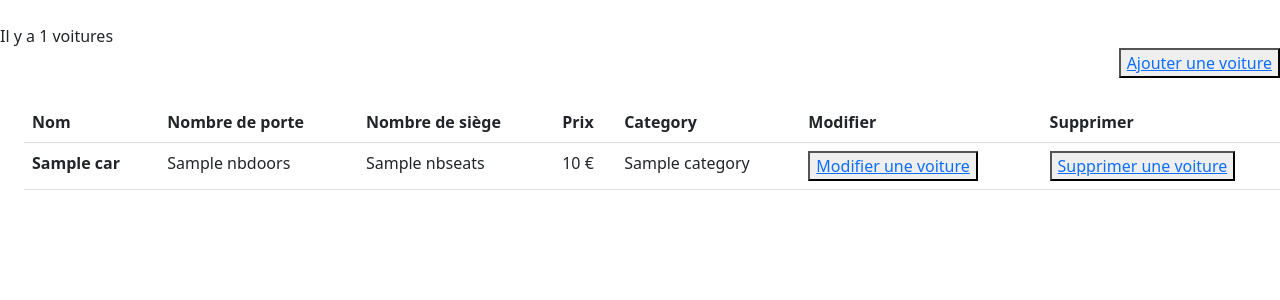
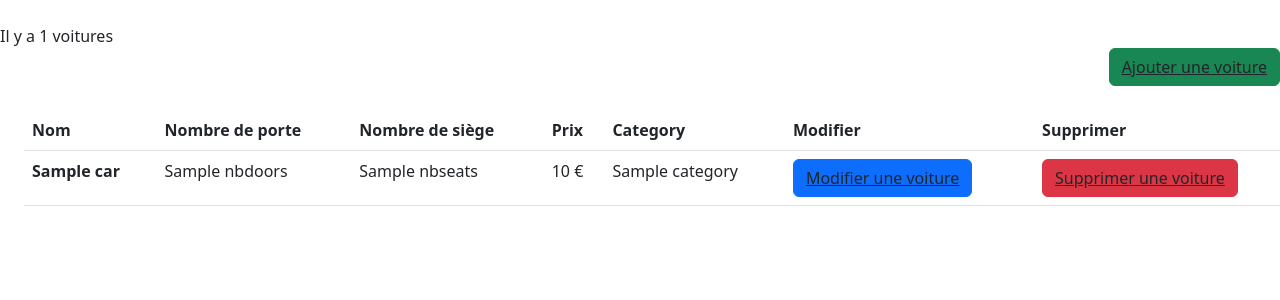
Before and after one commit to fayssalmechmeche/MECHMECHE-Fayssal-Test-Skills4All, a Symfony app: template templates/car/crud.html.twig in a window 1280 px wide. Shown: the part 130-430 px from the top of the page. Run offline with Twig, Linux system fonts and the light colour scheme; the template is opened without the code that fills it: most values are stand-ins (such as "Sample title", 1, 10 or a date in 2020); form fields are guessed from the names that the template uses; some libraries are stand-ins or nearby versions.

Commit message:
Fast commit

```diff
--- a/templates/car/crud.html.twig
+++ b/templates/car/crud.html.twig
@@ -5,6 +5,7 @@
 
 {% block body %}
 	<nav class="navbar navbar-expand-lg navbar-light bg-light">
+
 		<a class="navbar-brand" href="{{ path('app_car') }}">Skills4All</a>
 		<button class="navbar-toggler" type="button" data-toggle="collapse" data-target="#navbarSupportedContent" aria-controls="navbarSupportedContent" aria-expanded="false" aria-label="Toggle navigation">
 			<span class="navbar-toggler-icon"></span>
@@ -40,8 +41,8 @@
 		voitures
 	</div>
 	<div class="d-flex justify-content-end">
-		<button>
-			<a href="{{ path('app_car_create') }}">Ajouter une voiture</a>
+		<button type="button" class="btn btn-success">
+			<a href="{{ path('app_car_create') }}" class="text-dark">Ajouter une voiture</a>
 		</button>
 	</div>
 	<table class="table m-4">
@@ -72,13 +73,13 @@
 
 					</td>
 					<td>
-						<button>
-							<a href="{{ path('app_car_update',{id : car.id }) }}">Modifier une voiture</a>
+						<button type="button" class="btn btn-primary">
+							<a href="{{ path('app_car_update',{id : car.id }) }}" class="text-dark">Modifier une voiture</a>
 						</button>
 					</td>
 					<td>
-						<button>
-							<a href="{{ path('app_car_remove',{id : car.id }) }}">Supprimer une voiture</a>
+						<button type="button" class="btn btn-danger">
+							<a href="{{ path('app_car_remove',{id : car.id }) }}" class="text-dark">Supprimer une voiture</a>
 						</button>
 					</td>
 
@@ -87,7 +88,5 @@
 		</tbody>
 	</tbody>
 </table>
-
 <div class="navigation d-flex justify-content-center">
-	{{ knp_pagination_render(cars) }}
-</div>{% endblock %}
+	{{ knp_pagination_render(cars) }}</div>{% endblock %}
```
